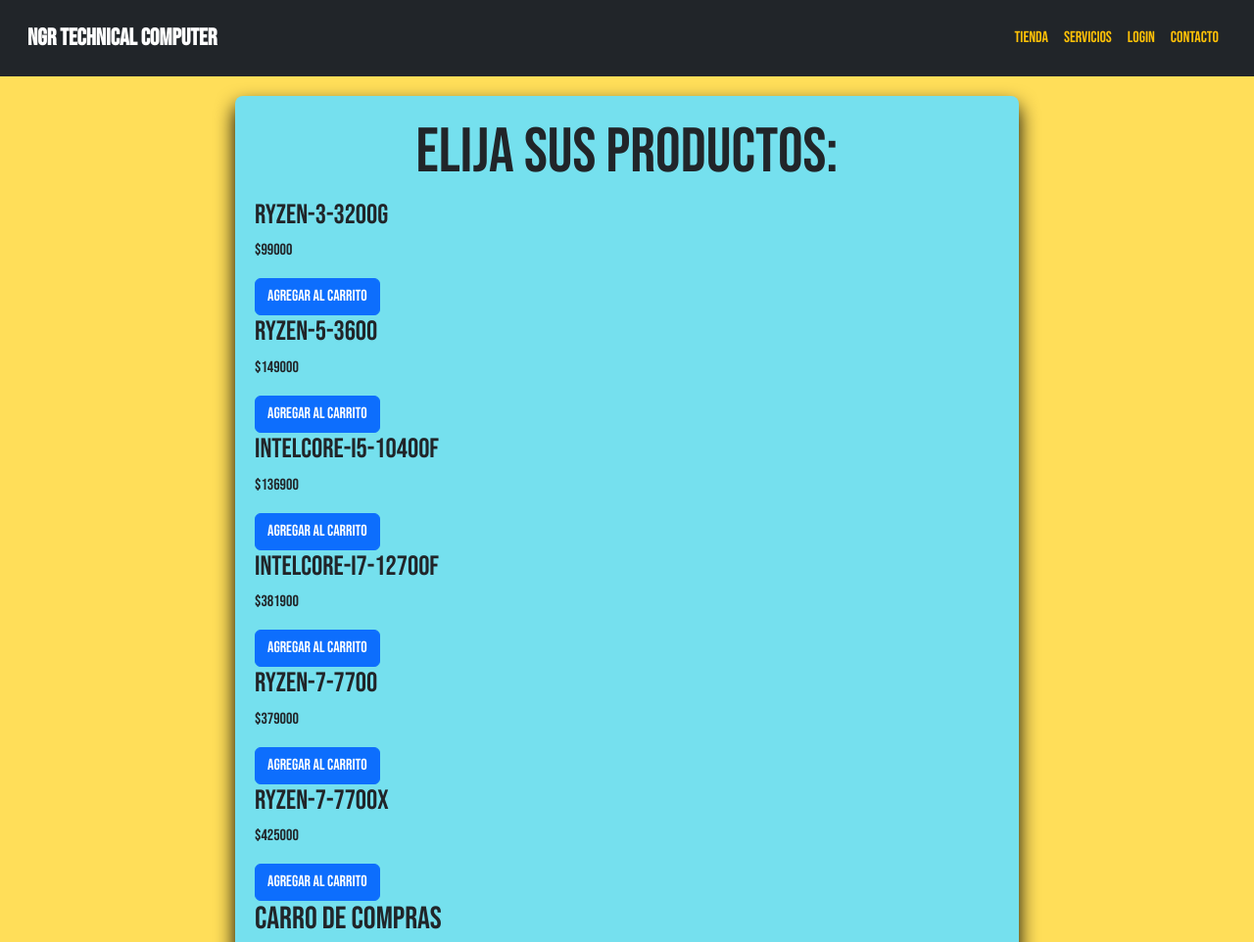
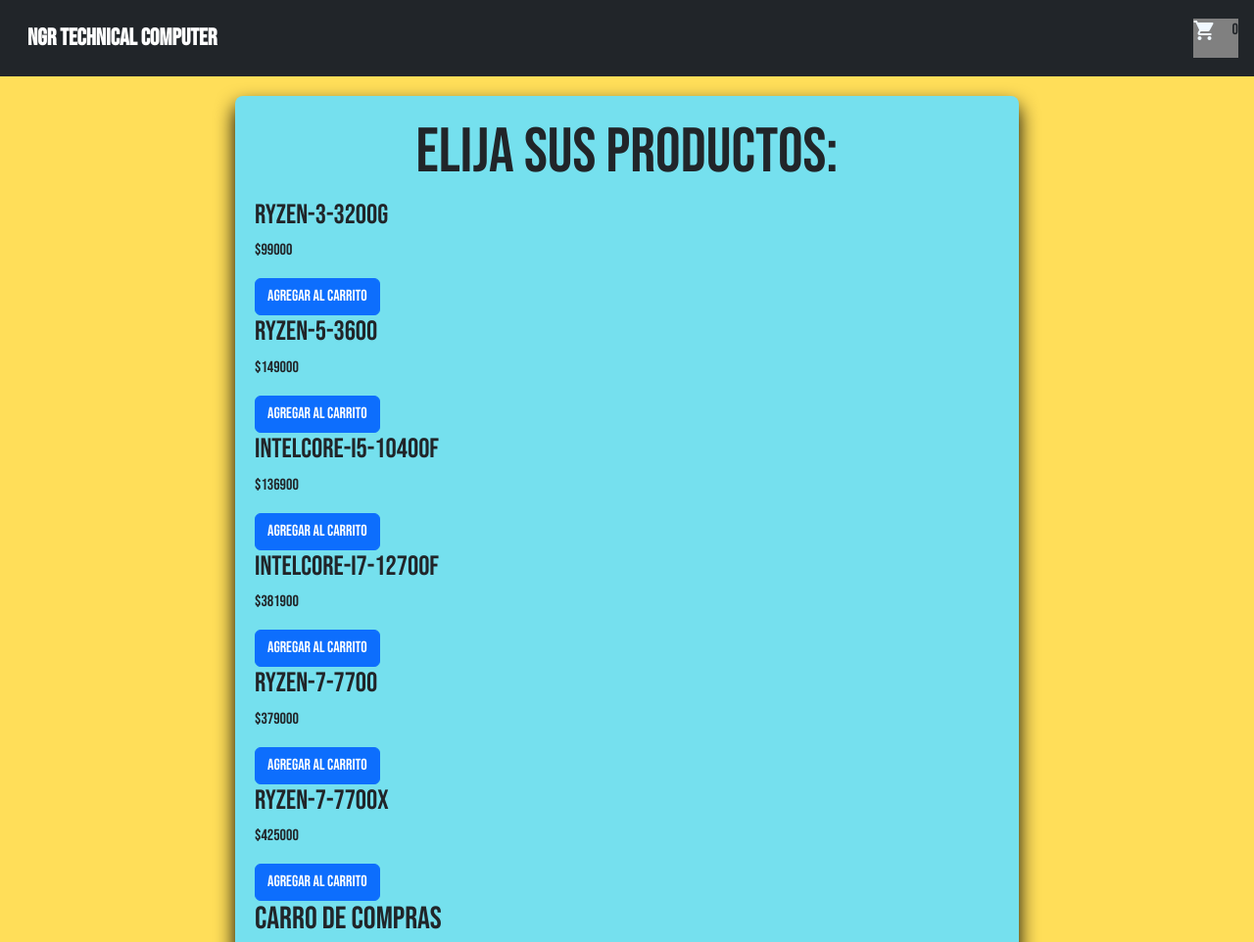
Before and after one commit to NicolasRaffonaudDev/Curso-JS, a plain HTML site: page pages/tienda.html in a window 1280 px wide. Shown: the top 962 px of the page at 98% size. Drawn offline with nearby package versions, Linux system fonts and the light colour scheme; some packages are replaced by stand-ins of ours; a script that the page names is missing.

Commit message:
implementando cambio a la tienda, carro de compras

```diff
--- a/css/style.css
+++ b/css/style.css
@@ -84,3 +84,14 @@ h1 {
     width: 600px;
     margin: 100px auto;
 }
+
+.icon-cart {
+    background-color: grey;
+    display: flex;
+}
+
+.material-icons{
+    color: aliceblue;
+    width: 40px;
+    height: 40px;
+}
--- a/pages/tienda.html
+++ b/pages/tienda.html
@@ -8,6 +8,7 @@
   <link href="https://cdn.jsdelivr.net/npm/bootstrap@5.3.2/dist/css/bootstrap.min.css" rel="stylesheet"
     integrity="sha384-T3c6CoIi6uLrA9TneNEoa7RxnatzjcDSCmG1MXxSR1GAsXEV/Dwwykc2MPK8M2HN" crossorigin="anonymous">
   <link rel="stylesheet" type="text/css" href="https://cdn.jsdelivr.net/npm/toastify-js/src/toastify.min.css">
+  <link rel="stylesheet" href="https://fonts.googleapis.com/icon?family=Material+Icons" />
   <link rel="stylesheet" href="../css/style.css">
 </head>
 
@@ -16,10 +17,11 @@
     <nav class="navbar navbar-dark navbar-expand-md bg-dark p-3">
       <div class="container-fluid">
         <a class="navbar-brand text-white fw-bold fs-4" href="../index.html">NGR Technical Computer</a>
-              <button class="navbar-toggler" type="button" data-bs-toggle="collapse" data-bs-target="#navbarNav" aria-controls="navbarNav" aria-expanded="false" aria-label="Toggle navigation">
+        <button class="navbar-toggler" type="button" data-bs-toggle="collapse" data-bs-target="#navbarNav"
+        aria-controls="navbarNav" aria-expanded="false" aria-label="Toggle navigation">
         <span class="navbar-toggler-icon"></span>
       </button>
-              <div class="collapse navbar-collapse" id="navbarNav">
+      <!-- <div class="collapse navbar-collapse" id="navbarNav">
         <ul class="navbar-nav ms-auto">
           <li class="nav-item">
             <a class="nav-link text-warning" href="#">Tienda</a>
@@ -34,7 +36,11 @@
             <a class="nav-link text-warning" href="./contacto.html">Contacto</a>
           </li>
         </ul>
+      </div> -->
     </div>
+    <div class="icon-cart" id="icon-cart">
+      <i class="material-icons">shopping_cart</i>
+      <span>0</span>
     </div>
     </nav>
   </header>
```
Lines whose indentation alone changed are shown as unchanged.
